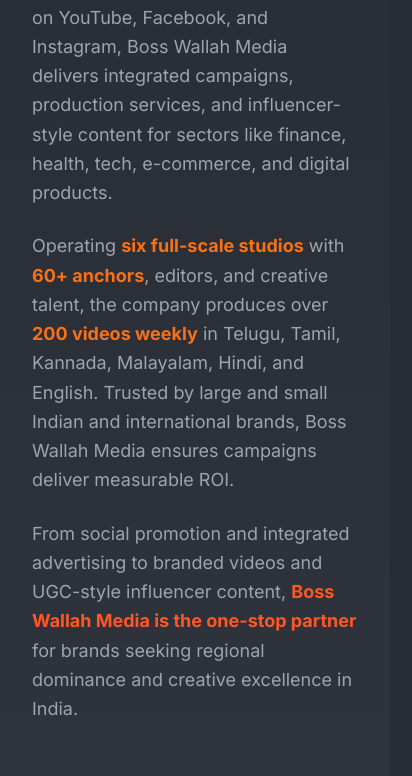
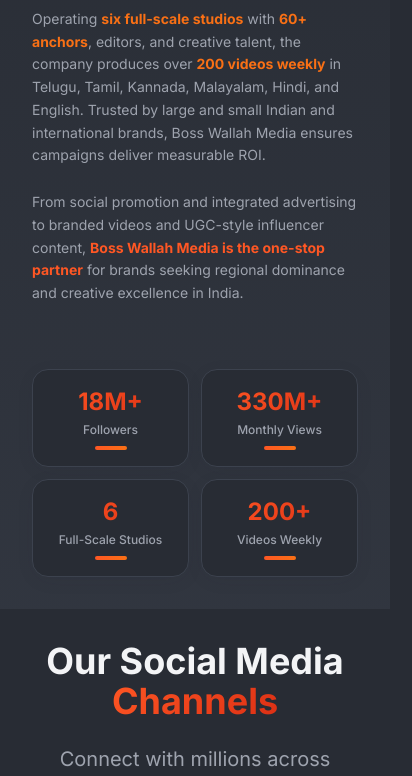
Before and after one commit to externalapps-star/bosswallah-scroll-showcase, a React (Vite) app: page / in a window 390 px wide. Shown: the part 1161-1937 px from the top of the page, 412 px wide, since content can reach past the window. Built offline with nearby package versions, Linux system fonts and the light colour scheme; the HTML template or start-up script is replaced by a standard one.

Commit message:
Refactor: Adjust mobile layout

```diff
--- a/src/components/AboutSection.tsx
+++ b/src/components/AboutSection.tsx
@@ -9,11 +9,11 @@ const AboutSection = () => {
         <div className="grid grid-cols-1 lg:grid-cols-2 gap-16 items-center">
           {/* Text Content */}
           <div>
-            <h2 className="text-4xl md:text-5xl font-bold mb-8 text-foreground">
+            <h2 className="text-2xl md:text-5xl font-bold mb-8 text-foreground whitespace-nowrap">
               About <span className="gradient-text">Boss Wallah</span>
             </h2>
 
-            <div className="text-lg leading-relaxed space-y-6 text-muted-foreground">
+            <div className="text-sm md:text-lg leading-relaxed space-y-6 text-muted-foreground">
               <p>
                 Boss Wallah Media is India's leading social media and production platform, powering brand impact at scale across regional markets. With a dynamic community of <strong className="text-accent">18M+ followers</strong> and <strong className="text-accent">330M+ monthly views</strong> on YouTube, Facebook, and Instagram, Boss Wallah Media delivers integrated campaigns, production services, and influencer-style content for sectors like finance, health, tech, e-commerce, and digital products.
               </p>
@@ -36,33 +36,33 @@ const AboutSection = () => {
 
           {/* Visual Stats Grid/Infographic */}
           <div className="space-y-8">
-            <div className="grid grid-cols-2 gap-6">
+            <div className="grid grid-cols-2 gap-3 md:gap-6">
               {/* Followers */}
-              <div className="bg-card rounded-3xl p-8 shadow-soft border border-border text-center">
-                <div className="text-5xl font-bold gradient-text mb-2">18M+</div>
-                <div className="text-muted-foreground font-medium">Followers</div>
-                <div className="w-16 h-1 bg-gradient-to-r from-primary to-accent rounded-full mx-auto mt-4"></div>
+              <div className="bg-card rounded-2xl md:rounded-3xl p-4 md:p-8 shadow-soft border border-border text-center">
+                <div className="text-2xl md:text-5xl font-bold gradient-text mb-1 md:mb-2">18M+</div>
+                <div className="text-xs md:text-base text-muted-foreground font-medium">Followers</div>
+                <div className="w-8 md:w-16 h-1 bg-gradient-to-r from-primary to-accent rounded-full mx-auto mt-2 md:mt-4"></div>
               </div>
 
               {/* Monthly Views */}
-              <div className="bg-card rounded-3xl p-8 shadow-soft border border-border text-center">
-                <div className="text-5xl font-bold gradient-text mb-2">330M+</div>
-                <div className="text-muted-foreground font-medium">Monthly Views</div>
-                <div className="w-16 h-1 bg-gradient-to-r from-primary to-accent rounded-full mx-auto mt-4"></div>
+              <div className="bg-card rounded-2xl md:rounded-3xl p-4 md:p-8 shadow-soft border border-border text-center">
+                <div className="text-2xl md:text-5xl font-bold gradient-text mb-1 md:mb-2">330M+</div>
+                <div className="text-xs md:text-base text-muted-foreground font-medium">Monthly Views</div>
+                <div className="w-8 md:w-16 h-1 bg-gradient-to-r from-primary to-accent rounded-full mx-auto mt-2 md:mt-4"></div>
               </div>
 
               {/* Studios */}
-              <div className="bg-card rounded-3xl p-8 shadow-soft border border-border text-center">
-                <div className="text-5xl font-bold gradient-text mb-2">6</div>
-                <div className="text-muted-foreground font-medium">Full-Scale Studios</div>
-                <div className="w-16 h-1 bg-gradient-to-r from-primary to-accent rounded-full mx-auto mt-4"></div>
+              <div className="bg-card rounded-2xl md:rounded-3xl p-4 md:p-8 shadow-soft border border-border text-center">
+                <div className="text-2xl md:text-5xl font-bold gradient-text mb-1 md:mb-2">6</div>
+                <div className="text-xs md:text-base text-muted-foreground font-medium">Full-Scale Studios</div>
+                <div className="w-8 md:w-16 h-1 bg-gradient-to-r from-primary to-accent rounded-full mx-auto mt-2 md:mt-4"></div>
               </div>
 
               {/* Videos Weekly */}
-              <div className="bg-card rounded-3xl p-8 shadow-soft border border-border text-center">
-                <div className="text-5xl font-bold gradient-text mb-2">200+</div>
-                <div className="text-muted-foreground font-medium">Videos Weekly</div>
-                <div className="w-16 h-1 bg-gradient-to-r from-primary to-accent rounded-full mx-auto mt-4"></div>
+              <div className="bg-card rounded-2xl md:rounded-3xl p-4 md:p-8 shadow-soft border border-border text-center">
+                <div className="text-2xl md:text-5xl font-bold gradient-text mb-1 md:mb-2">200+</div>
+                <div className="text-xs md:text-base text-muted-foreground font-medium">Videos Weekly</div>
+                <div className="w-8 md:w-16 h-1 bg-gradient-to-r from-primary to-accent rounded-full mx-auto mt-2 md:mt-4"></div>
               </div>
             </div>
           </div>
```
